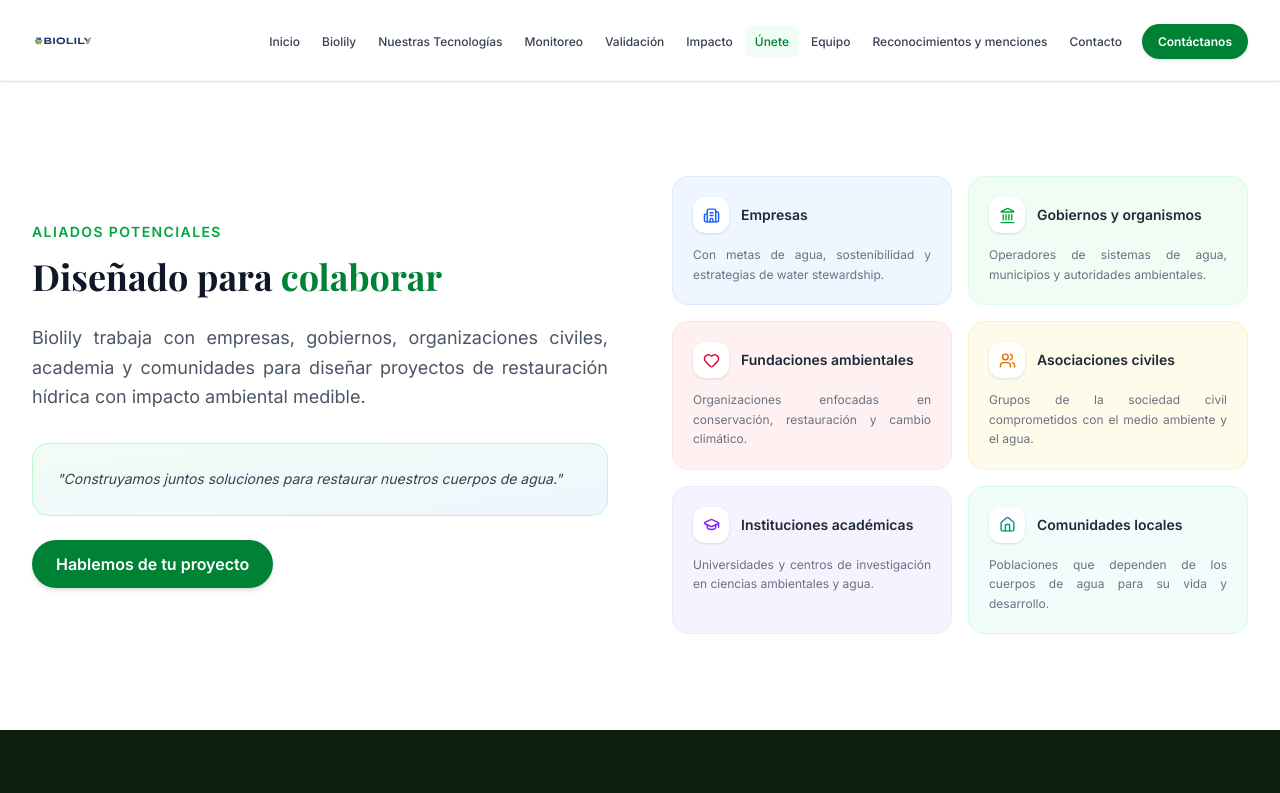
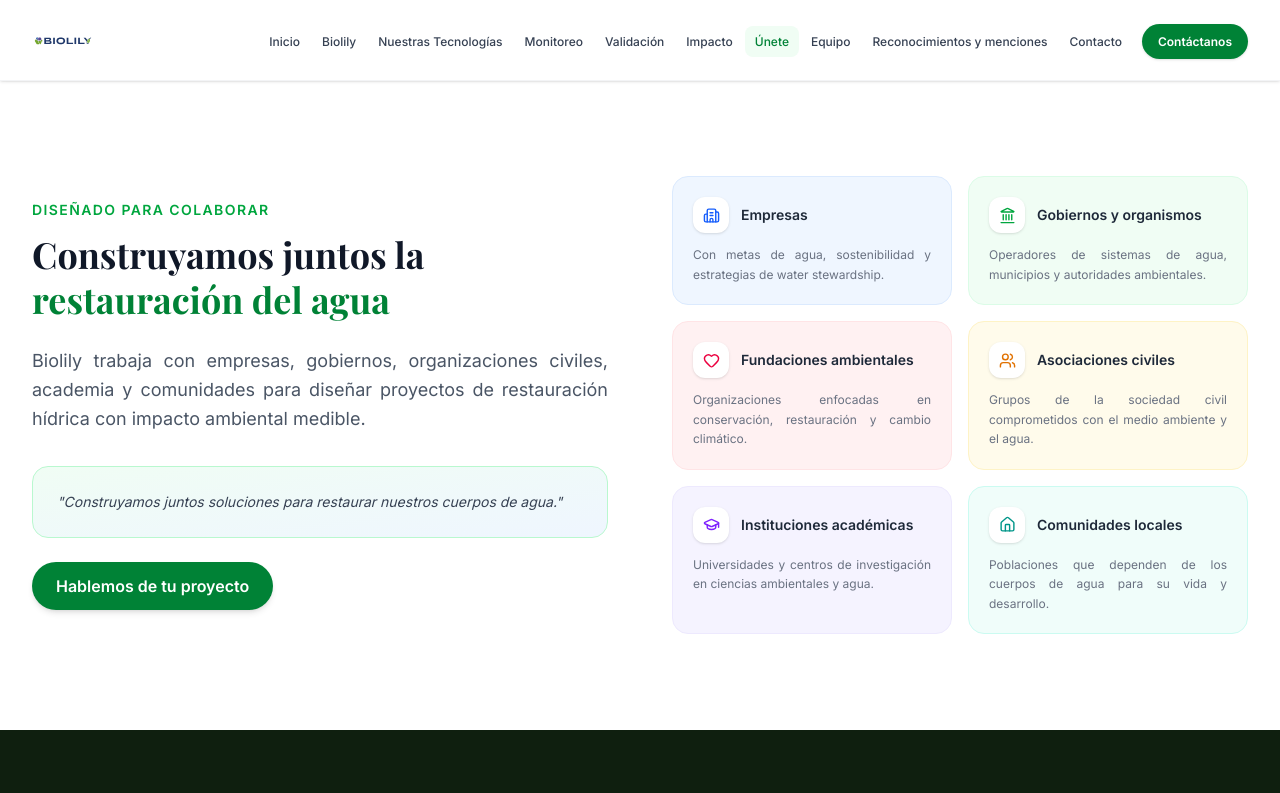
Before and after one commit to ximenaiturriagac/biolily, a Next.js app: page /aliados in a window 1280 px wide. Shown: the top 793 px of the page. Built offline with nearby package versions, Linux system fonts and the light colour scheme; a web font is replaced by a local one.

Commit message:
Update Allies.tsx

```diff
--- a/src/components/sections/Allies.tsx
+++ b/src/components/sections/Allies.tsx
@@ -58,10 +58,10 @@
         <div className="grid grid-cols-1 lg:grid-cols-2 gap-16 items-center">
           <div>
             <span className="text-sm font-semibold uppercase tracking-widest text-green-600 mb-3 block">
-              Aliados potenciales
+              Diseñado para colaborar
             </span>
             <h2 className="font-display text-3xl sm:text-4xl font-bold text-gray-900 mb-6 leading-tight">
-              Diseñado para <span className="text-green-700">colaborar</span>
+              Construyamos juntos la <span className="text-green-700">restauración del agua</span>
             </h2>
             <p className="text-gray-600 text-lg leading-relaxed mb-8">
               Biolily trabaja con empresas, gobiernos, organizaciones civiles, academia y
```
